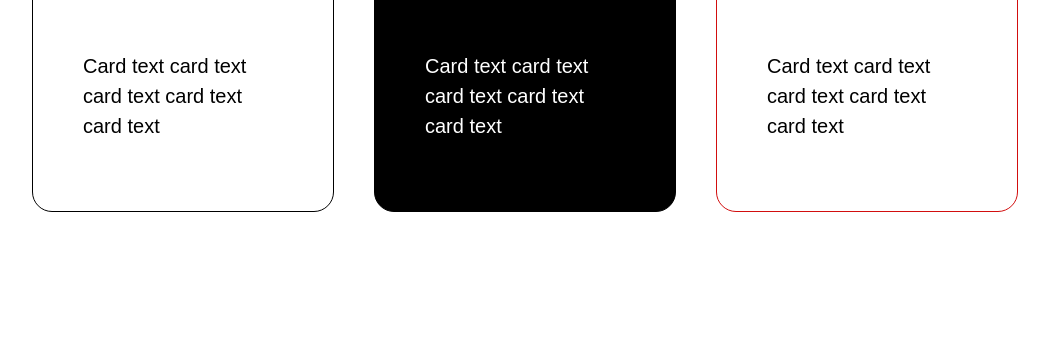
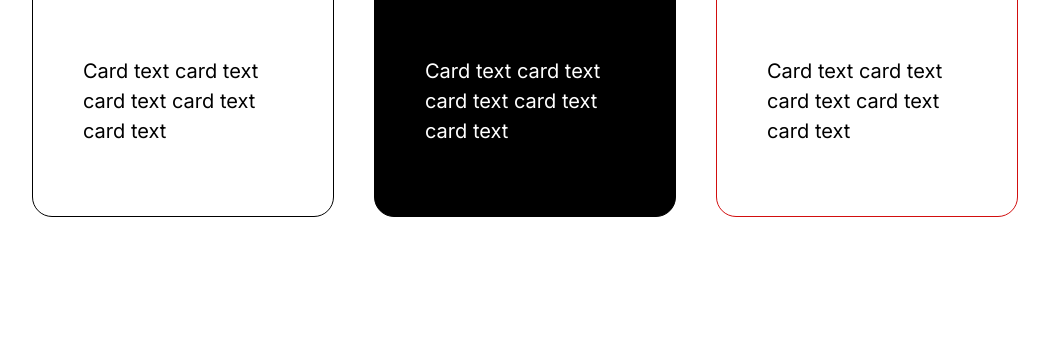
Before and after one commit to raquelcdcneris/Software-Design-Lab-RaquelNeris, a plain HTML site: page assignment2-layout/css-layout-2/index.html in a window 1280 px wide. Shown: the part 457-800 px from the top of the page, without its empty margins (68-1117 px from the left). Drawn offline with Linux system fonts and the light colour scheme.

Commit message:
css layout 2 update

```diff
--- a/assignment2-layout/css-layout-2/index.html
+++ b/assignment2-layout/css-layout-2/index.html
@@ -2,6 +2,7 @@
 <html>
 <head>
 <link rel="stylesheet" href="style.css">
+<link rel="stylesheet" href='https://fonts.googleapis.com/css?family=Inter' >
 </head>
 <body>
 <h1>A lot of cards</h1>
--- a/assignment2-layout/css-layout-2/style.css
+++ b/assignment2-layout/css-layout-2/style.css
@@ -1,5 +1,5 @@
 body {
-    font-family: Arial, Helvetica, sans-serif;
+    font-family: 'Inter', sans-serif;
     text-align: left;
     margin: 80px;
   }
```
